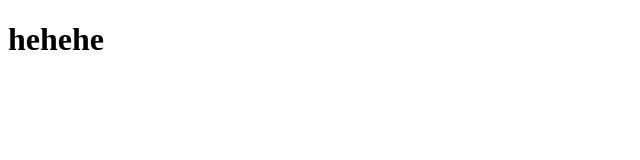
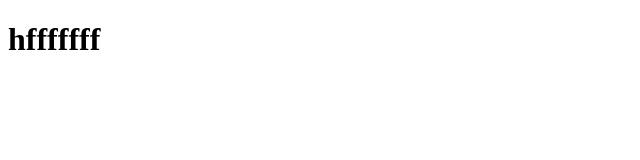
Before and after one commit to nguyentruc318/reading, a plain HTML site: page index.html in a window 1280 px wide. Shown: the full height of the page, 0-640 px from the left. Drawn offline with Linux system fonts and the light colour scheme.

Commit message:
user 1 sửa

```diff
--- a/index.html
+++ b/index.html
@@ -6,6 +6,6 @@
     <title>HOMEPAGE</title>
   </head>
   <body>
-    <h1>hehehe</h1>
+    <h1>hfffffff</h1>
   </body>
 </html>
```
